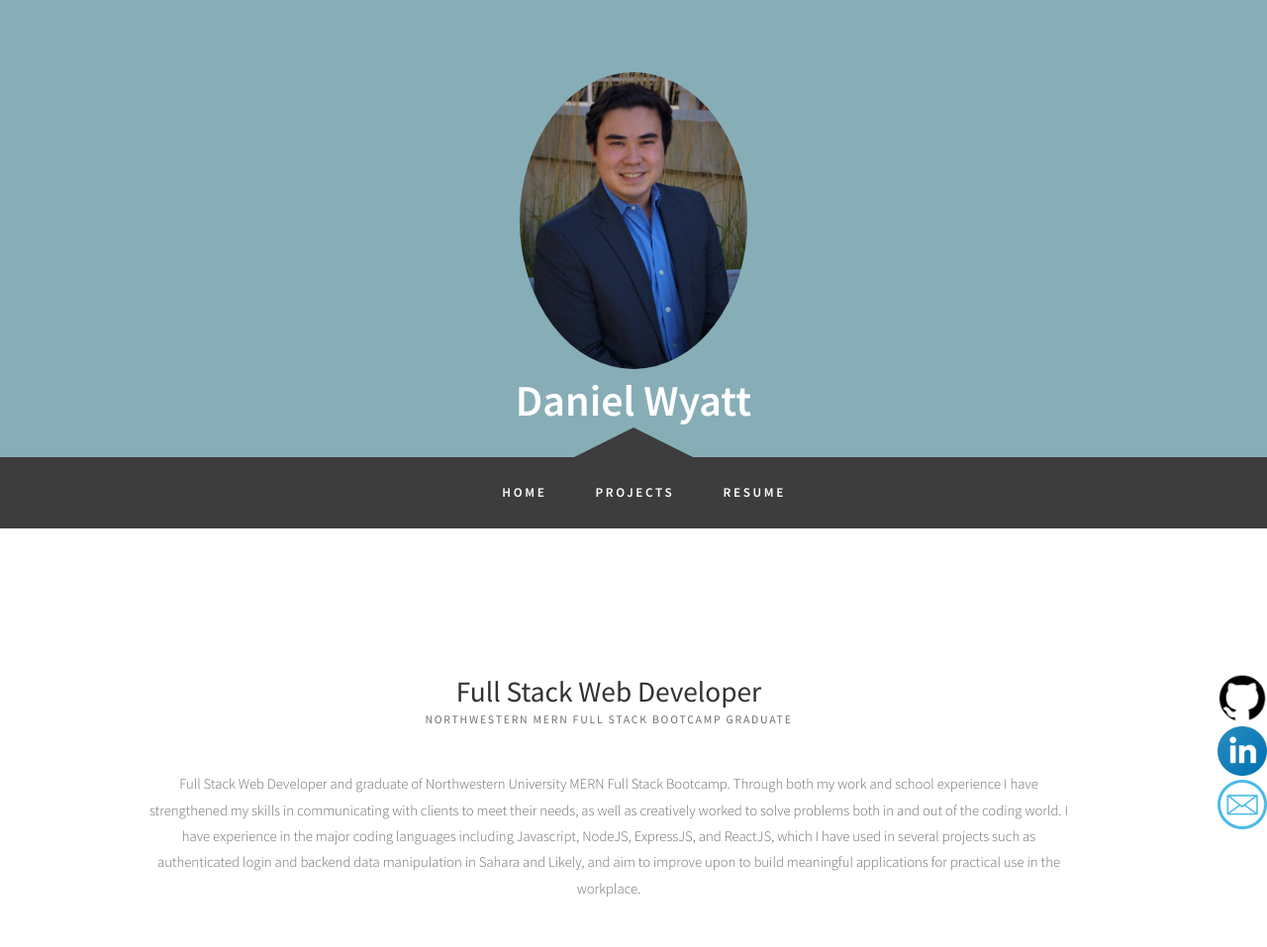
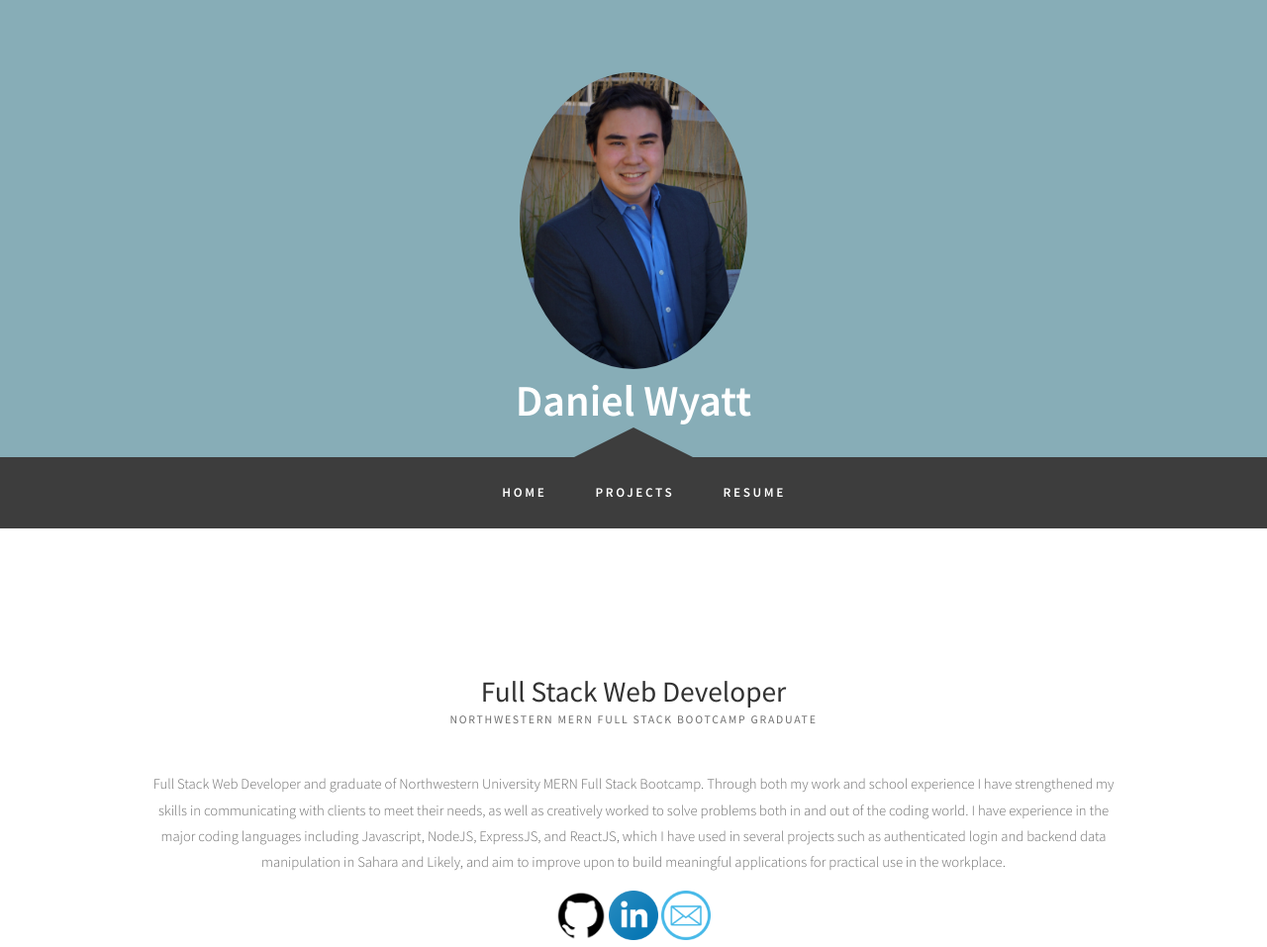
Before and after one commit to Dr-Wyatt/Daniel-Wyatt, a plain HTML site: page index.html in a window 1280 px wide. Shown: the top 957 px of the page at 99% size. Drawn offline with Linux system fonts and the light colour scheme.

Commit message:
Added some responsitveness

```diff
--- a/default.css
+++ b/default.css
@@ -765,7 +765,7 @@ ul.contact li a.icon-rss:before
 
 .column5
 {
-	display: inline-block;
+	float: left;
 }
 
 #slider-wrapper
@@ -987,6 +987,7 @@ ul.contact li a.icon-rss:before
 
 .extra2  .ebox1
 {
+
 }
 
 .extra2 .ebox2
--- a/index.html
+++ b/index.html
@@ -65,15 +65,20 @@ Released   : 20131117
 						the workplace. </p>
 				</div>
 
+
+			</div>
+			<div class="extra2 container">
 				<div class="column5">
-					<a href="https://github.com/Dr-Wyatt" target="_blank"><img src="./assets/images/Github-Icon.png" title="GitHub"
-							class="social-icons" style="height: 50px; width: 50px;" /></a>
-					<a href="https://www.linkedin.com/in/dryuichiwyatt/" target="_blank"><img src="./assets/images/LinkedIn-Icon.png"
-							title="LinkedIn" style="height: 50px; width: 50px;" /></a>
+					<a href="https://github.com/Dr-Wyatt" target="_blank"><img src="./assets/images/Github-Icon.png"
+							title="GitHub" class="social-icons" style="height: 50px; width: 50px;" /></a>
+					<a href="https://www.linkedin.com/in/dryuichiwyatt/" target="_blank"><img
+							src="./assets/images/LinkedIn-Icon.png" title="LinkedIn"
+							style="height: 50px; width: 50px;" /></a>
 					<a href="mailto: daniel.ryuichi.wyatt@gmail.com"><img src="./assets/images/email-logo.png"
 							title="Email" style="height: 50px; width: 50px;" /></a>
 				</div>
 			</div>
+
 
 		</div>
 	</div>
```
